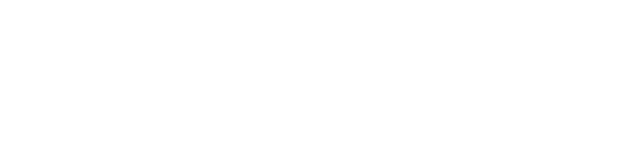
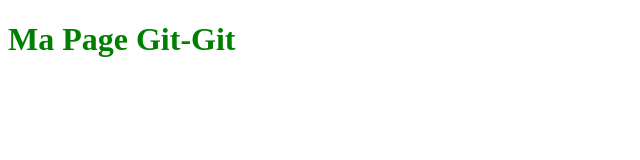
Before and after one commit to nasskconcept/gitgit, a plain HTML site: page index.html in a window 1280 px wide. Shown: the whole page, without its empty margins (0-640 px from the left). Drawn offline with Linux system fonts and the light colour scheme.

Commit message:
Ajout du style et d'un titre

```diff
--- a/index.html
+++ b/index.html
@@ -6,6 +6,6 @@
         <link rel="stylesheet" href="style.css">
     </head>
     <body>
-
+        <h1>Ma Page Git-Git</h1>
     </body>
 </html>
--- a/style.css
+++ b/style.css
@@ -0,0 +1,4 @@
+h1
+{
+    color: green;
+}
```
